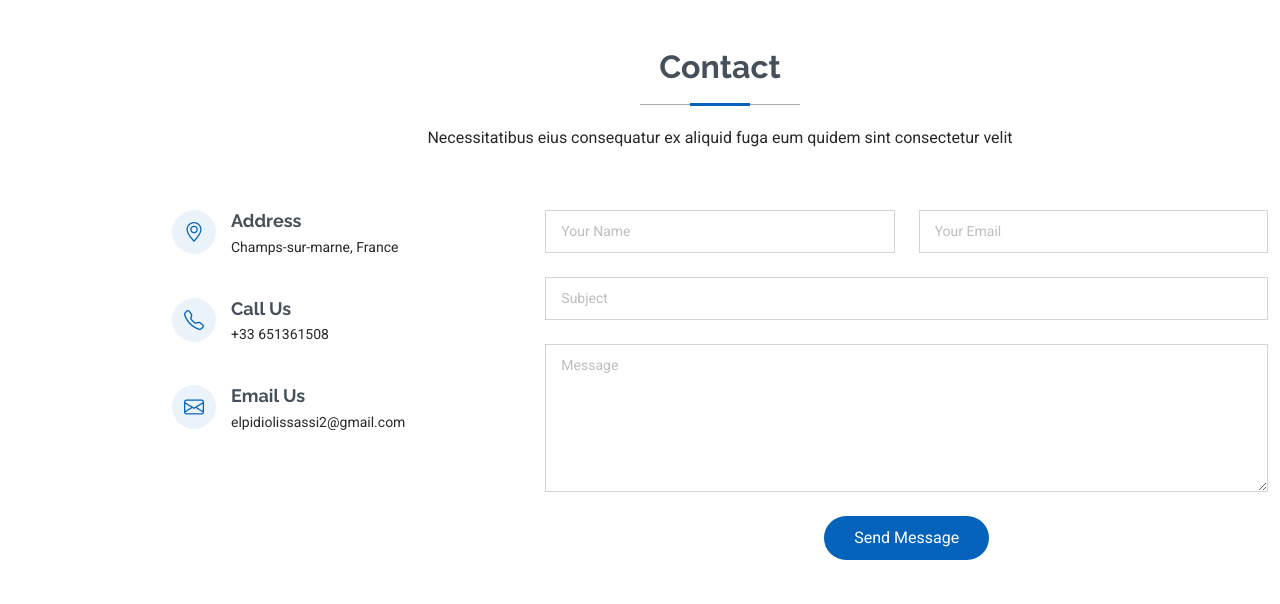
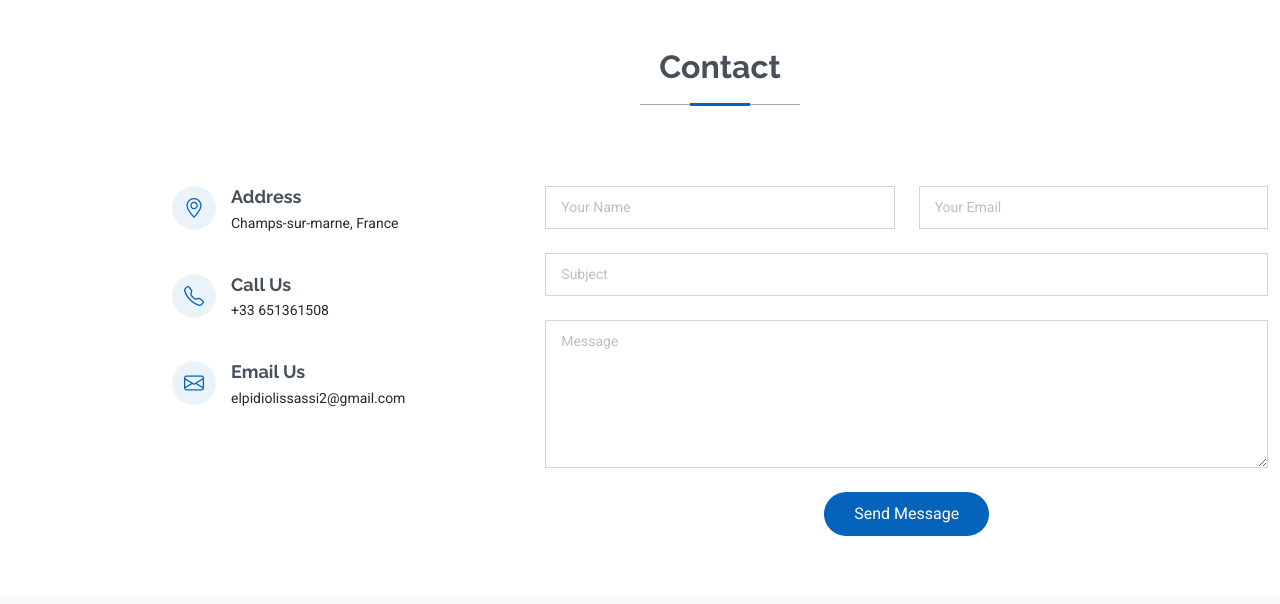
Before and after one commit to Elpidio16/portfolio, a plain HTML site: page index.html in a window 1280 px wide. Shown: the part 5580-6184 px from the top of the page. Drawn offline with Linux system fonts and the light colour scheme.

Commit message:
new push

```diff
--- a/index.html
+++ b/index.html
@@ -547,7 +547,6 @@
       <!-- Section Title -->
       <div class="container section-title" data-aos="fade-up">
         <h2>Contact</h2>
-        <p>Necessitatibus eius consequatur ex aliquid fuga eum quidem sint consectetur velit</p>
       </div><!-- End Section Title -->
 
       <div class="container" data-aos="fade" data-aos-delay="100">
@@ -635,10 +634,6 @@
           <span>Copyright</span> <strong class="px-1 sitename">Elpidio LISSASSI</strong> <span>All Rights Reserved</span>
         </div>
         <div class="credits">
-          <!-- All the links in the footer should remain intact. -->
-          <!-- You can delete the links only if you've purchased the pro version. -->
-          <!-- Licensing information: https://bootstrapmade.com/license/ -->
-          <!-- Purchase the pro version with working PHP/AJAX contact form: [buy-url] -->
         </div>
       </div>
     </div>
```
